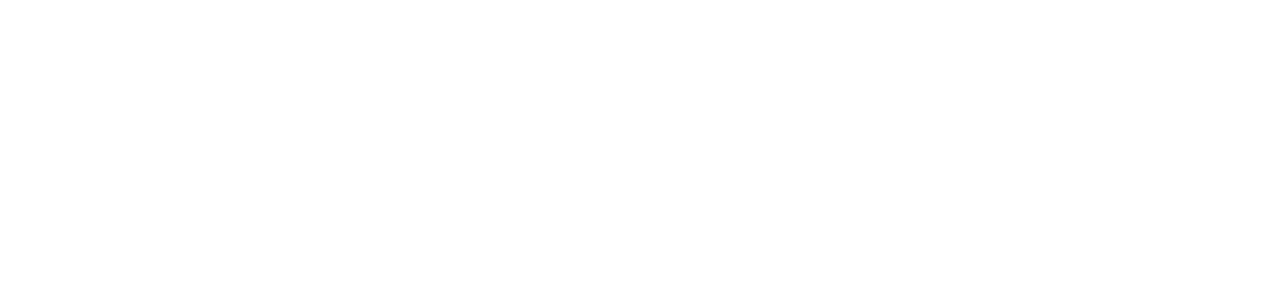
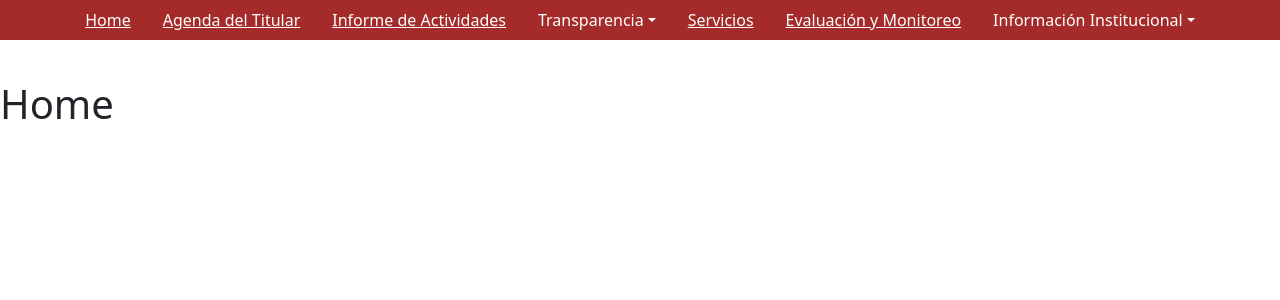
Before and after one commit to eusebio-ramirez/project, a React (Vite) app: page / in a window 1280 px wide. Shown: the top 300 px of the page. Built offline with nearby package versions, Linux system fonts and the light colour scheme.

Commit message:
Agregado de Nav

```diff
--- a/package.json
+++ b/package.json
@@ -10,8 +10,11 @@
     "preview": "vite preview"
   },
   "dependencies": {
+    "bootstrap": "^5.3.3",
     "react": "^18.3.1",
-    "react-dom": "^18.3.1"
+    "react-bootstrap": "^2.10.6",
+    "react-dom": "^18.3.1",
+    "react-router-dom": "^7.0.2"
   },
   "devDependencies": {
     "@eslint/js": "^9.15.0",
--- a/src/App.jsx
+++ b/src/App.jsx
@@ -1,5 +1,45 @@
+import { NavBar } from "./components/NavBar/NavBar";
+import { BrowserRouter, Route, Routes } from 'react-router-dom'
+import { links } from './json/headerLinks'
+import { Home } from "./pages/Home/Home";
+
 function App() {
-  return <></>;
+  return <>
+    <BrowserRouter >
+      <NavBar></NavBar>
+      <Routes>
+        {/*Consulte el JSON Para correspondencia de componentes*/}
+        <Route path="/" element={<Home/>}></Route>
+
+        <Route path={links[0].link} element={<h1>{links[0].nombre}</h1>}></Route>
+        <Route path={links[1].link} element={<h1>{links[1].nombre}</h1>}></Route>
+        <Route path={links[2].link} element={<h1>{links[2].nombre}</h1>}></Route>
+
+          <Route path={links[2].submenu[0].subMenuUrl} element={<h1>{links[2].submenu[0].subMenuNombre}</h1>}></Route>
+          <Route path={links[2].submenu[1].subMenuUrl} element={<h1>{links[2].submenu[1].subMenuNombre}</h1>}></Route>
+          <Route path={links[2].submenu[2].subMenuUrl} element={<h1>{links[2].submenu[2].subMenuNombre}</h1>}></Route>
+          <Route path={links[2].submenu[3].subMenuUrl} element={<h1>{links[2].submenu[3].subMenuNombre}</h1>}></Route>
+          <Route path={links[2].submenu[4].subMenuUrl} element={<h1>{links[2].submenu[4].subMenuNombre}</h1>}></Route>
+          <Route path={links[2].submenu[5].subMenuUrl} element={<h1>{links[2].submenu[5].subMenuNombre}</h1>}></Route>
+
+
+        <Route path={links[3].link} element={<h1>{links[3].nombre}</h1>}></Route>
+        <Route path={links[4].link} element={<h1>{links[4].nombre}</h1>}></Route>
+        <Route path={links[5].link} element={<h1>{links[5].nombre}</h1>}></Route>
+          <Route path={links[5].submenu[0].subMenuUrl} element={<h1>{links[5].submenu[0].subMenuNombre}</h1>}></Route>
+          <Route path={links[5].submenu[1].subMenuUrl} element={<h1>{links[5].submenu[1].subMenuNombre}</h1>}></Route>
+          <Route path={links[5].submenu[2].subMenuUrl} element={<h1>{links[5].submenu[2].subMenuNombre}</h1>}></Route>
+          <Route path={links[5].submenu[3].subMenuUrl} element={<h1>{links[5].submenu[3].subMenuNombre}</h1>}></Route>
+          <Route path={links[5].submenu[4].subMenuUrl} element={<h1>{links[5].submenu[4].subMenuNombre}</h1>}></Route>
+          <Route path={links[5].submenu[5].subMenuUrl} element={<h1>{links[5].submenu[5].subMenuNombre}</h1>}></Route>
+          <Route path={links[5].submenu[6].subMenuUrl} element={<h1>{links[5].submenu[6].subMenuNombre}</h1>}></Route>
+          <Route path={links[5].submenu[7].subMenuUrl} element={<h1>{links[5].submenu[7].subMenuNombre}</h1>}></Route>
+          <Route path={links[5].submenu[8].subMenuUrl} element={<h1>{links[5].submenu[8].subMenuNombre}</h1>}></Route>
+          <Route path={links[5].submenu[9].subMenuUrl} element={<h1>{links[5].submenu[9].subMenuNombre}</h1>}></Route>
+          <Route path={links[5].submenu[10].subMenuUrl} element={<h1>{links[5].submenu[10].subMenuNombre}</h1>}></Route>
+      </Routes>
+    </BrowserRouter>
+  </>;
 }
 
 export default App;
--- /dev/null
+++ b/src/components/NavBar/NavBar.jsx
@@ -0,0 +1,50 @@
+import { links } from "../../json/headerLinks"
+import { NavItem } from "../NavItem/NavItem"
+import Nav from 'react-bootstrap/Nav';
+import NavDropdown from 'react-bootstrap/NavDropdown';
+import './NavBar.css'
+
+export const NavBar = () => {
+    return (
+        <Nav variant="pills" className="navBar">
+            <Nav.Item>
+                <Nav.Link>
+                    <NavItem toLink="/">Home</NavItem>
+                </Nav.Link>
+            </Nav.Item>
+            {links.map((item, index) => {
+                if (item.submenu && item.submenu.length > 0) {
+                    // Renderizar submenús
+                    return (
+                        <NavDropdown
+                            title={item.nombre}
+                            id={`nav-dropdown-${index}`}
+                            key={index}
+                        >
+                            {item.submenu.map((subItem, subIndex) => (
+                                <NavDropdown.Item
+                                    to={subItem.subMenuUrl}
+                                    key={subIndex}
+                                >
+                                    <NavItem toLink={subItem.subMenuUrl}>
+                                        {subItem.subMenuNombre}
+                                    </NavItem>
+                                </NavDropdown.Item>
+                            ))}
+                        </NavDropdown>
+                    );
+                } else {
+                    // Renderizar elementos simples
+                    return (
+                        <Nav.Item key={index}>
+                            <Nav.Link>
+                                <NavItem toLink={item.link}>{item.nombre}</NavItem>
+                            </Nav.Link>
+                        </Nav.Item>
+                    );
+                }
+            })}
+        </Nav>
+    );
+
+}
--- /dev/null
+++ b/src/components/NavBar/navBar.css
@@ -0,0 +1,15 @@
+.navBar{
+    background-color: brown;
+    position: fixed;
+    display: flex;
+    justify-content: center;
+    width: 100%;
+}
+
+.navBar a{
+    color: white;
+}
+
+.dropdown-menu a{
+    color: gray;
+}
--- /dev/null
+++ b/src/components/NavItem/NavItem.jsx
@@ -0,0 +1,7 @@
+import { Link} from "react-router-dom"
+// eslint-disable-next-line react/prop-types
+export const NavItem = ({ children,toLink }) => {
+    return (
+        <Link to={toLink}>{children}</Link>
+    )
+}
--- a/src/json/headerLinks.js
+++ b/src/json/headerLinks.js
@@ -1,12 +1,12 @@
 export const links = [
-    {
+    { // 0
         "nombre" : "Agenda del Titular",
         "link" : "/Agenda",
-    },
+    }, // 1
     {
         "nombre" : "Informe de Actividades",
         "link" : "/InformeActividades",
-    },
+    }, // 2
     {
         "nombre" : "Transparencia",
          "link" : "/Transparencia",
@@ -37,15 +37,15 @@
             }
         ]
     },
-    {
+    { // 3
         "nombre" : "Servicios",
         "link" : "/Servicios",
     },
-    {
+    { // 4
         "nombre" : "Evaluación y Monitoreo",
         "link" : "/EvaluacionMonitoreo",
     },
-    {
+    { // 5
         "nombre" : "Información Institucional",
         "link" : "/InformacionInstitucional",
         "submenu" : [
--- a/src/main.jsx
+++ b/src/main.jsx
@@ -1,5 +1,6 @@
 import { StrictMode } from 'react'
 import { createRoot } from 'react-dom/client'
+import 'bootstrap/dist/css/bootstrap.min.css';
 import App from './App.jsx'
 
 createRoot(document.getElementById('root')).render(
--- /dev/null
+++ b/src/pages/Home/Home.jsx
@@ -0,0 +1,9 @@
+export const Home = () => {
+    return (
+        <div style={{ width: '100%', height: "100vh", paddingTop: "5rem" }}>
+            <h1>
+                Home
+            </h1>
+        </div>
+    )
+}
```
Also changed, not shown: 1 other file (tests, documents, lock files or other folders).
